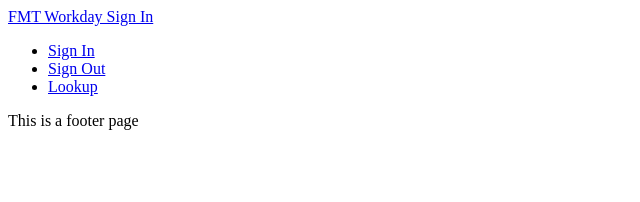
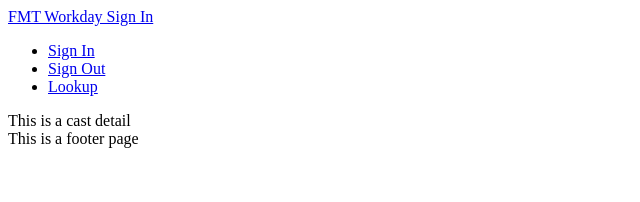
Before and after one commit to wesbasinger/fmt-apollo, a React (Create React App) app: page /castDetail/1/1 in a window 1280 px wide. Shown: the top 202 px of the page, without its empty margins (0-640 px from the left). Built offline with nearby package versions, Linux system fonts and the light colour scheme; no server answers.

Commit message:
Changed the pattern for looking up cast hours.  Now I'm sending to a router with params and doing a singleCast query to get the data.

```diff
--- a/src/Components/App.js
+++ b/src/Components/App.js
@@ -8,6 +8,7 @@
 import Lookup from './Lookup';
 import SignIn from './SignIn';
 import SignOut from './SignOut'
+import CastDetail from './CastDetail';
 
 const App = () => {
     return (
@@ -19,6 +20,7 @@
                     <Route path="/lookup" component={Lookup} />
                     <Route path="/signIn" component={SignIn} />
                     <Route path="/signOut" component={SignOut} />
+                    <Route path="/castDetail/:castId/:slug" component={CastDetail} />
                 </Switch>
                 <Footer />
             </div>
--- /dev/null
+++ b/src/Components/CastDetail.js
@@ -0,0 +1,44 @@
+import React from 'react';
+
+import { graphql } from 'react-apollo';
+import gql from 'graphql-tag';
+
+const CastDetail = (props) => {
+    return(
+        <div>This is a cast detail</div>
+    )
+}
+
+const query = gql`
+query singleCast($Id: String){
+    singleCast(Id: $Id) {
+        Id
+        firstName
+        lastName
+        sessions {
+          slug
+          show
+          active
+          hours {
+            Id
+            worker
+            comment
+            datestamp
+            timeIn
+            timeOut
+            castId
+            remote
+          }
+        }
+    }
+}
+`
+
+const LoadedCastDetail = graphql(query, {
+    options: (ownProps) => {
+        console.log(ownProps)
+        return({variables: {Id: ownProps.match.params.castId}})
+    }
+})(CastDetail)
+
+export default LoadedCastDetail;
--- a/src/Components/Lookup.js
+++ b/src/Components/Lookup.js
@@ -1,4 +1,6 @@
 import React from 'react';
+
+import { Link } from 'react-router-dom';
 
 import CastPicker from './CastPicker'
 
@@ -7,7 +9,6 @@
     constructor(props) {
         super(props)
         this.state = {
-            formComplete: false,
             castId: "",
             slug: ""
         }
@@ -24,19 +25,14 @@
 
     render() {
 
-        if (!this.state.formComplete) {
-            return(
-                <div>
-                    <form onSubmit={(e) => {
-                        e.preventDefault();
-                        // need to do a mutation with castID and slug here.
-                    }}>
-                        <CastPicker onCastChange={this.handleCastChange} />
-                        <button type="submit">Submit</button>
-                    </form>
-                </div>
-            )
-        }
+        const castDetailLink = `/castDetail/${this.state.castId}/${this.state.slug}`;
+
+        return(
+            <div>
+                <CastPicker onCastChange={this.handleCastChange} />
+                <Link to={castDetailLink}><button>Lookup</button></Link>
+            </div>
+        )
     }
 }
 
```
